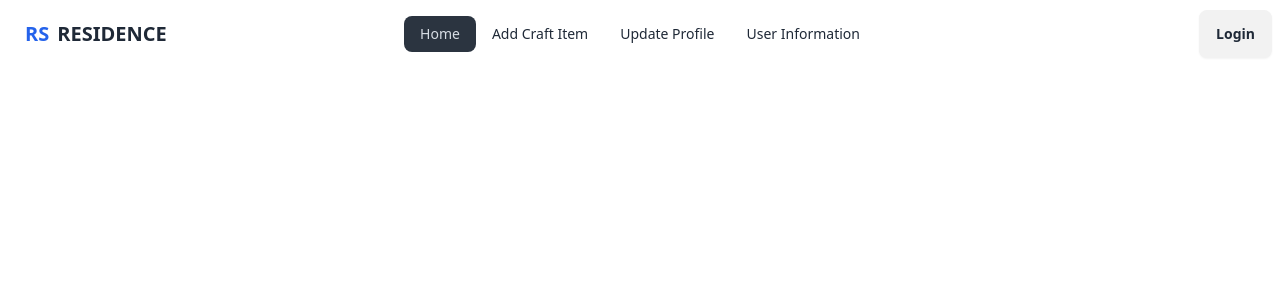
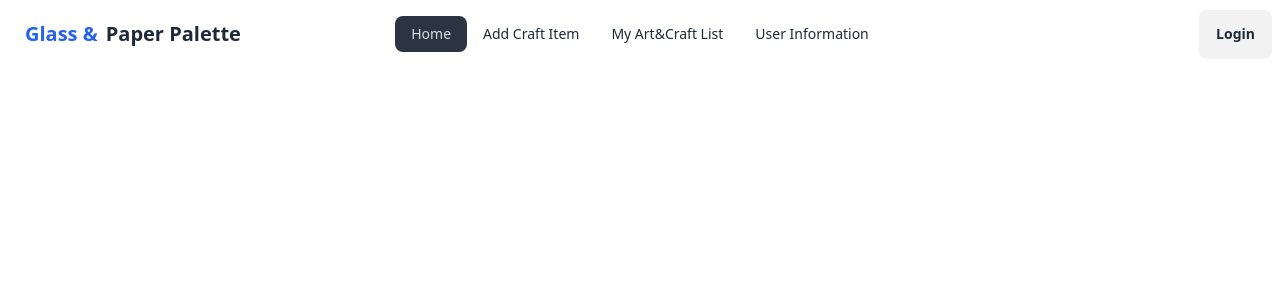
Before and after one commit to rasel754/assignment-ten-client, a React (Vite) app: page / in a window 1280 px wide. Shown: the top 300 px of the page. Built offline with nearby package versions, Linux system fonts and the light colour scheme; no server answers.

Commit message:
setUp my add craft item lisst

```diff
--- a/src/components/AddCraftItem.jsx
+++ b/src/components/AddCraftItem.jsx
@@ -1,11 +1,16 @@
-import { useState } from "react";
+import { useContext, useState } from "react";
 import Swal from "sweetalert2";
+// import useAuth from '../hooks/useAuth.jsx';
+// import useAuth from '../hooks/useAuth';
+import { AuthContext } from "../provider/AuthProvider";
+
 
 const AddCraftItem = () => {
   // State to store the selected value
   const [selectedOption, setSelectedOption] = useState("");
   const [customization , setCustomization] = useState("");
   const [stock , setStock] = useState("");
+  const {user}= useContext(AuthContext) ||{};
 
   // Function to handle change in selection
   const handleSelectChange = (event) => {
@@ -33,8 +38,9 @@ const AddCraftItem = () => {
     const customization = form.customization.value;
     const stockStatus = form.stockStatus.value;
     const photo = form.photo.value;
+    const ownerEmail = user.email;
 
-    const Info = {itemName,subcategoryName,shortDescription,price,processTime,name,email,rating,customization, stockStatus, photo};
+    const Info = {itemName,subcategoryName,shortDescription,price,processTime,name,email,rating,customization, stockStatus, photo,ownerEmail};
     console.log(Info);
 
     fetch("http://localhost:5000/addCraft",{
--- /dev/null
+++ b/src/components/MyArtAndCraftList.jsx
@@ -0,0 +1,21 @@
+import { useContext, useEffect } from "react";
+import { AuthContext } from "../provider/AuthProvider";
+
+const MyArtAndCraftList = () => {
+    const {user}= useContext(AuthContext) ||{};
+
+    useEffect(() =>{
+        fetch(`http://localhost:5000/myArtAndCraft/${user?.email}`)
+        .then(res => res.json())
+        .then(data => {
+            console.log(data)
+        })
+    },[])
+    return (
+        <div>
+            <h1>this is my art and craft section</h1>
+        </div>
+    );
+};
+
+export default MyArtAndCraftList;
--- a/src/components/Navbar.jsx
+++ b/src/components/Navbar.jsx
@@ -18,7 +18,7 @@ const Navbar = () => {
     const navLinks =<>
         <li><NavLink to="/">Home</NavLink></li>
         <li><NavLink to="/addCraftItem">Add Craft Item</NavLink></li>
-        <li><NavLink to="/updateProfile">Update Profile</NavLink></li>
+        <li><NavLink to="/myArtAndCraft">My Art&Craft List</NavLink></li>
         <li><NavLink to="/userInformation">User Information</NavLink></li>
 
     </>
@@ -33,7 +33,7 @@ const Navbar = () => {
              {navLinks}
             </ul>
           </div>
-          <a className="btn btn-ghost text-xl animate__bounce  "><span className="text-blue-600">RS</span > RESIDENCE</a>
+          <a className="btn btn-ghost text-xl animate__bounce  "><span className="text-blue-600">Glass & </span > Paper Palette</a>
         </div>
         <div className="navbar-center hidden lg:flex">
           <ul className="menu menu-horizontal px-1">
--- a/src/main.jsx
+++ b/src/main.jsx
@@ -11,6 +11,7 @@ import AuthProvider from './provider/AuthProvider';
 import Login from './components/Login';
 import Register from './components/Register';
 import AddCraftItem from './components/AddCraftItem';
+import MyArtAndCraftList from './components/MyArtAndCraftList';
 
 const router = createBrowserRouter([
   {
@@ -26,6 +27,9 @@ const router = createBrowserRouter([
       },{
         path: "/addCraftItem",
         element:<AddCraftItem></AddCraftItem>
+      },{
+        path: "/myArtAndCraft",
+        element: <MyArtAndCraftList></MyArtAndCraftList>
       }
 
     ]
```
